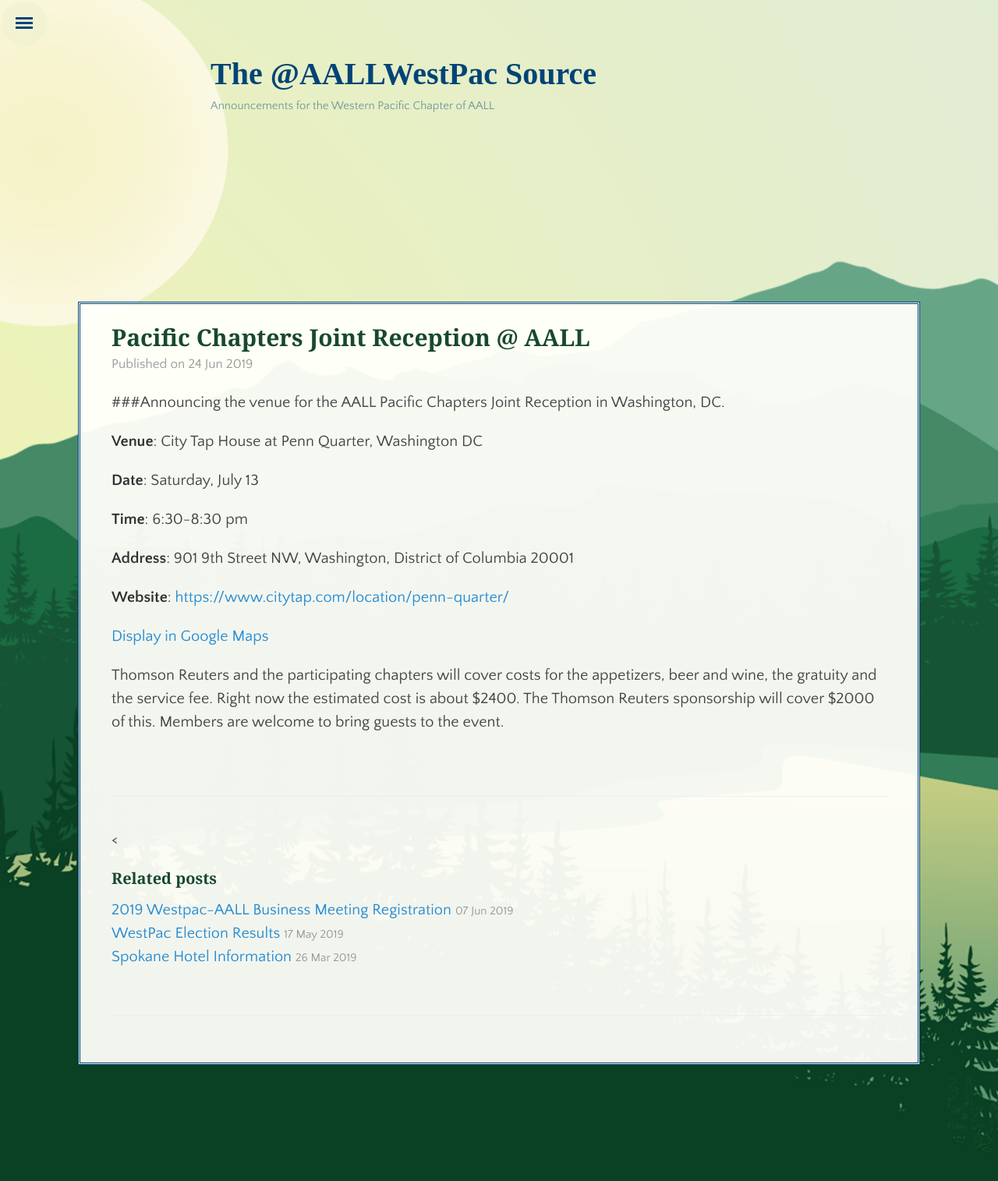
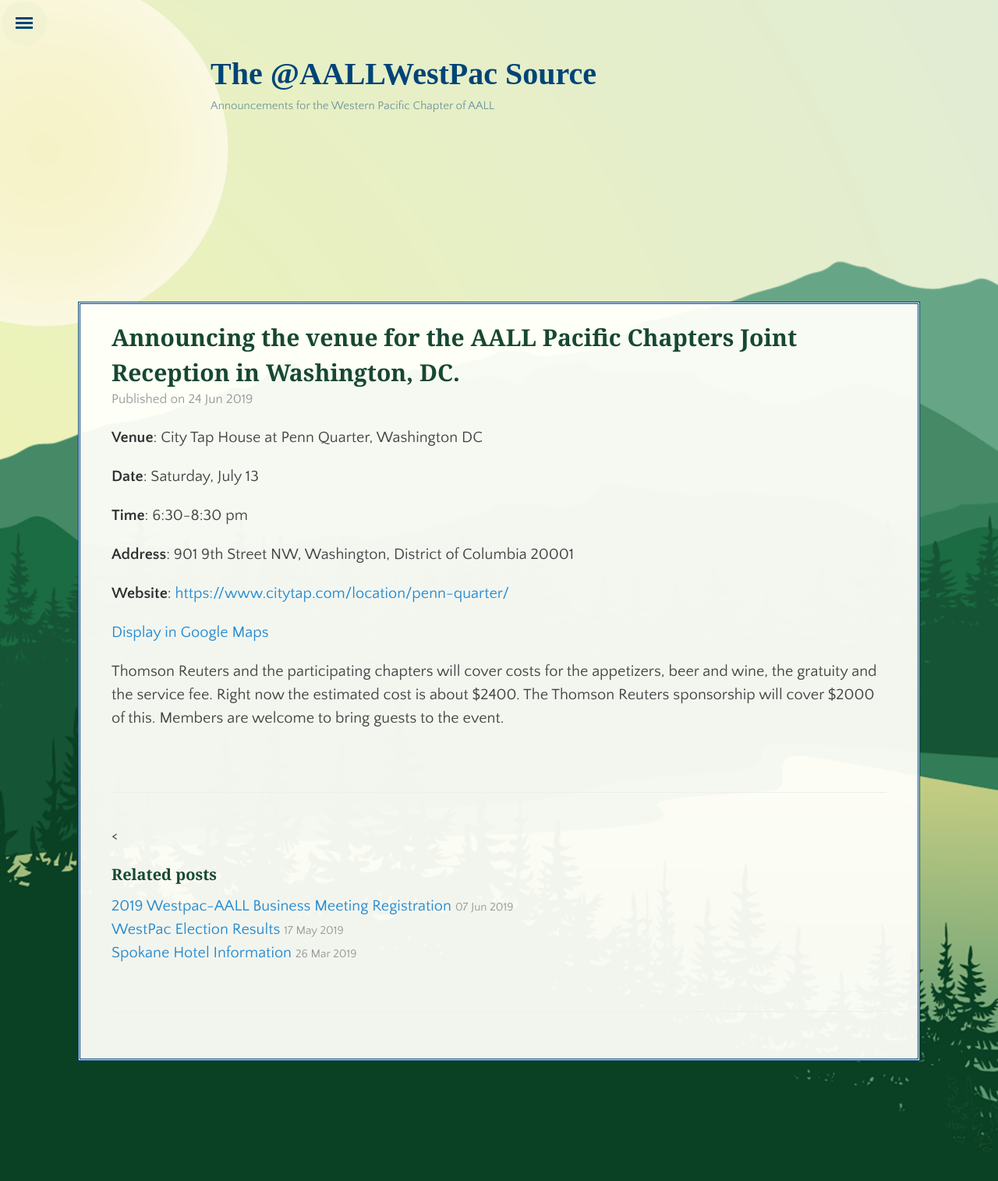
Before and after one commit to aallwestpac/aallwestpac.github.io, a Jekyll site: the page built from _posts/2019-06-24-pacific-chapters-joint-reception-aall.md, in a window 1280 px wide. Shown: the top 1515 px of the page at 78% size. Built offline with Jekyll 4.4.1, drawn with Linux system fonts in a browser that asks for light colours; some web fonts are replaced.

Commit message:
Update 2019-06-24-pacific-chapters-joint-reception-aall.md

```diff
--- a/_posts/2019-06-24-pacific-chapters-joint-reception-aall.md
+++ b/_posts/2019-06-24-pacific-chapters-joint-reception-aall.md
@@ -1,12 +1,12 @@
 ---
-title: Pacific Chapters Joint Reception @ AALL
+title: Announcing the venue for the AALL Pacific Chapters Joint Reception in Washington, DC.
 layout: post
 author: Brian Huffman
 permalink: /pacific-chapters-joint-reception-@-aall/
 source-id: 1Lcr_8SIwsYCXQ90Xc-ZSkL67rA0u-9EFpV5jZJVu_Xk
 published: true
 ---
-###Announcing the venue for the AALL Pacific Chapters Joint Reception in Washington, DC.
+
 
 **Venue**: City Tap House at Penn Quarter, Washington DC
 
```
